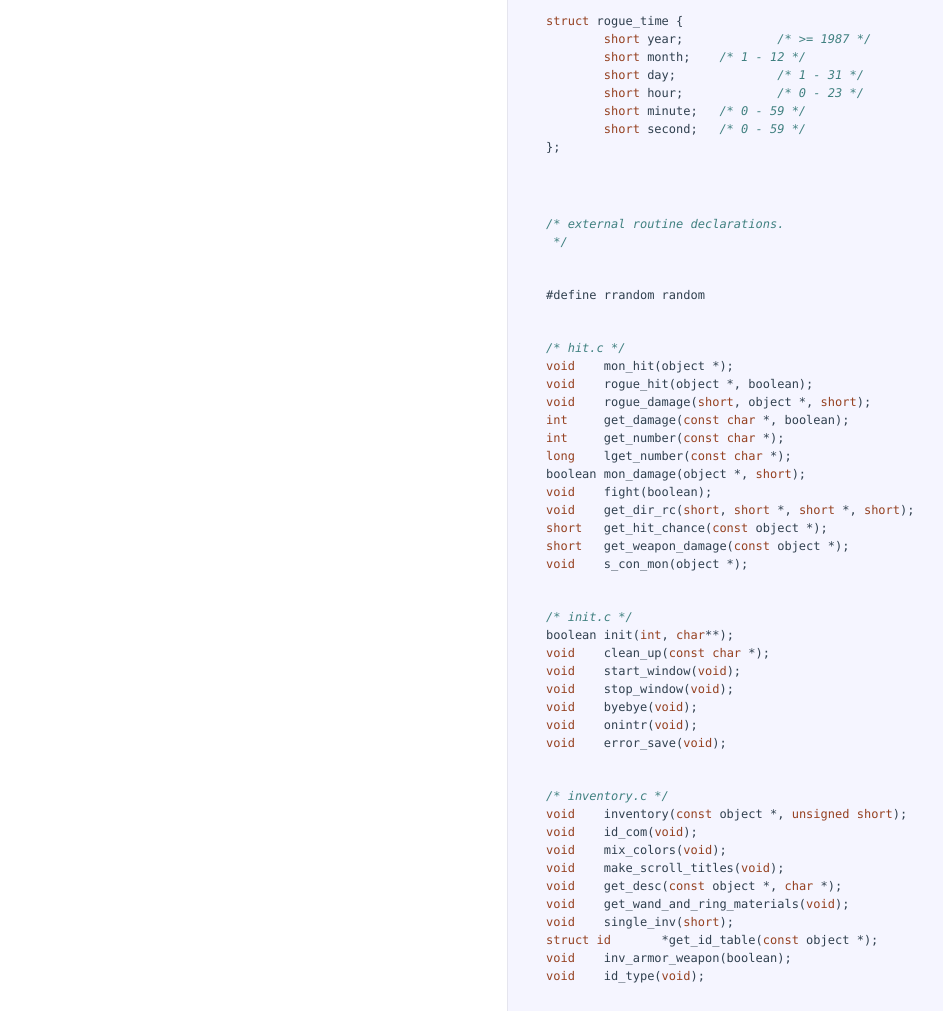
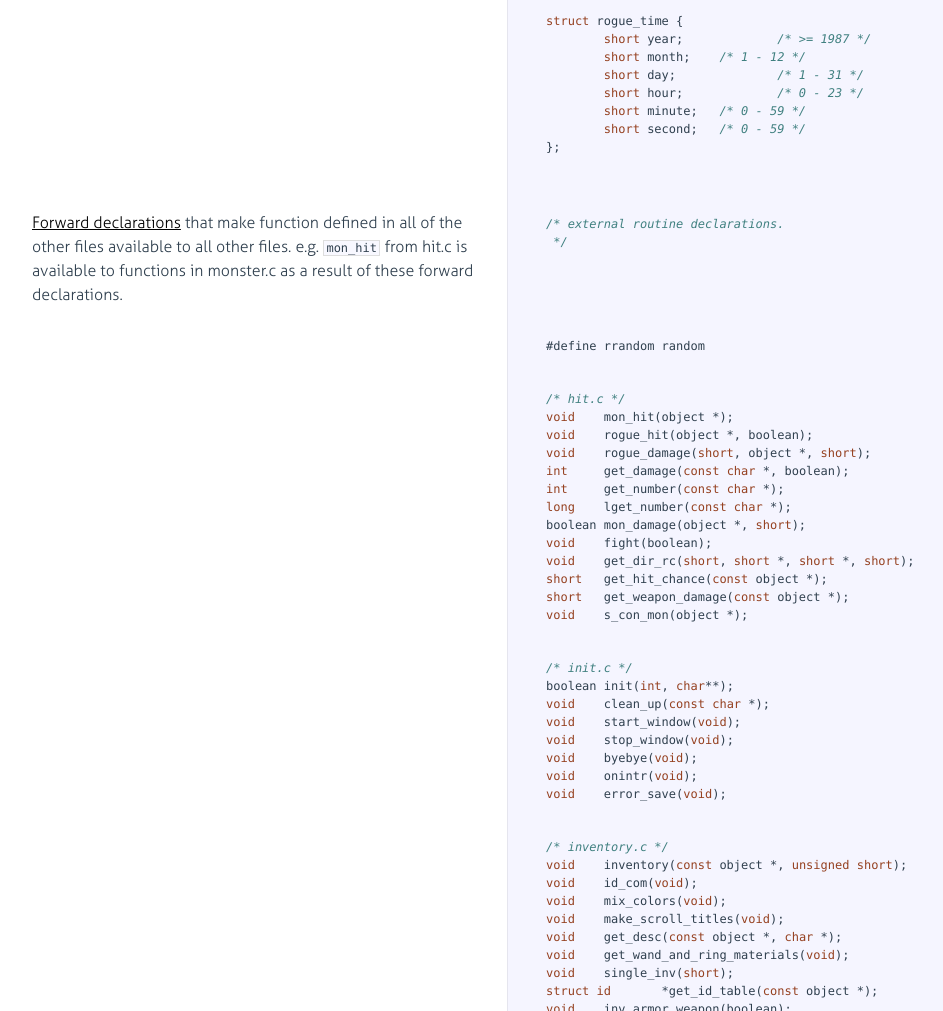
Before and after one commit to jimkang/annotated-rogue, a plain HTML site: page rogue.html in a window 1280 px wide. Shown: the part 10347-11358 px from the top of the page, without its empty margins (18-961 px from the left). Drawn offline with Linux system fonts and the light colour scheme.

Commit message:
Comment on vast sea of externs.

```diff
--- a/rogue.html
+++ b/rogue.html
@@ -1624,6 +1624,9 @@
 
               <div class="pilwrap ">
                 <a class="pilcrow" href="#section-80">&#182;</a>
+                <p>
+                  <a href="#section-64">Forward declarations</a> that make function defined in all of the other files available to all other files. e.g. <code>mon_hit</code> from hit.c is available to functions in monster.c as a result of these forward declarations.
+                </p>
               </div>
 
             </div>
```
